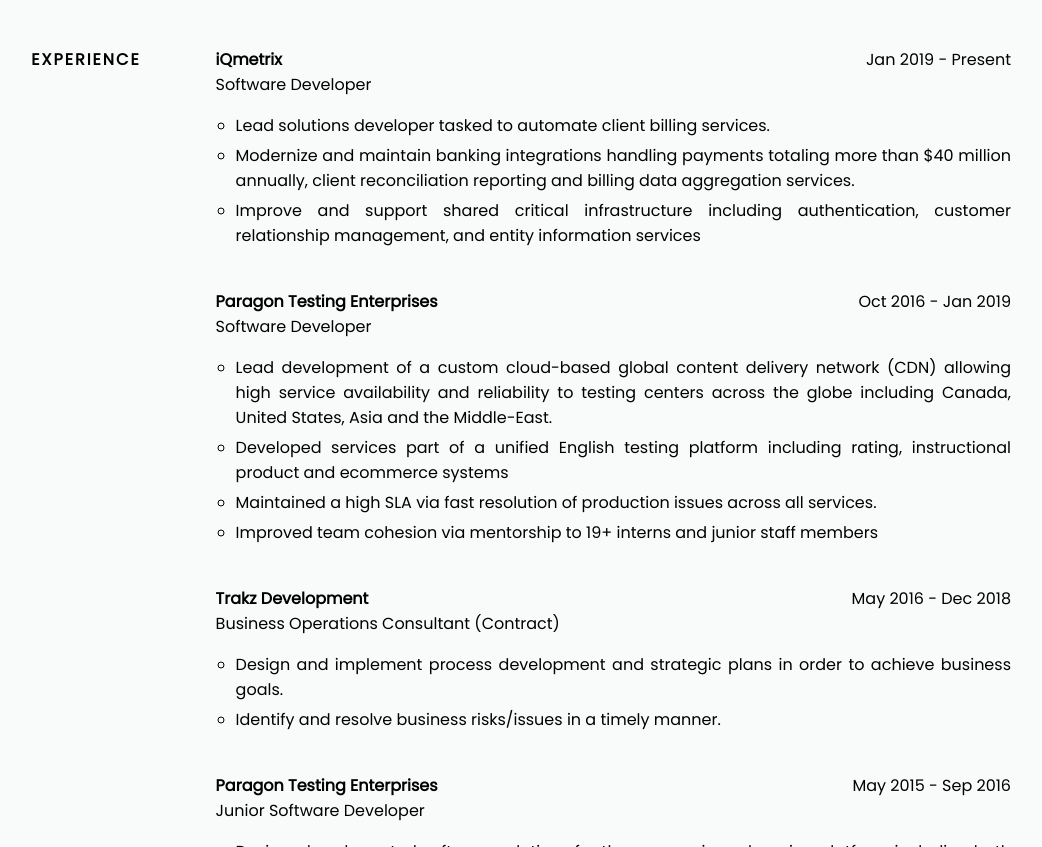
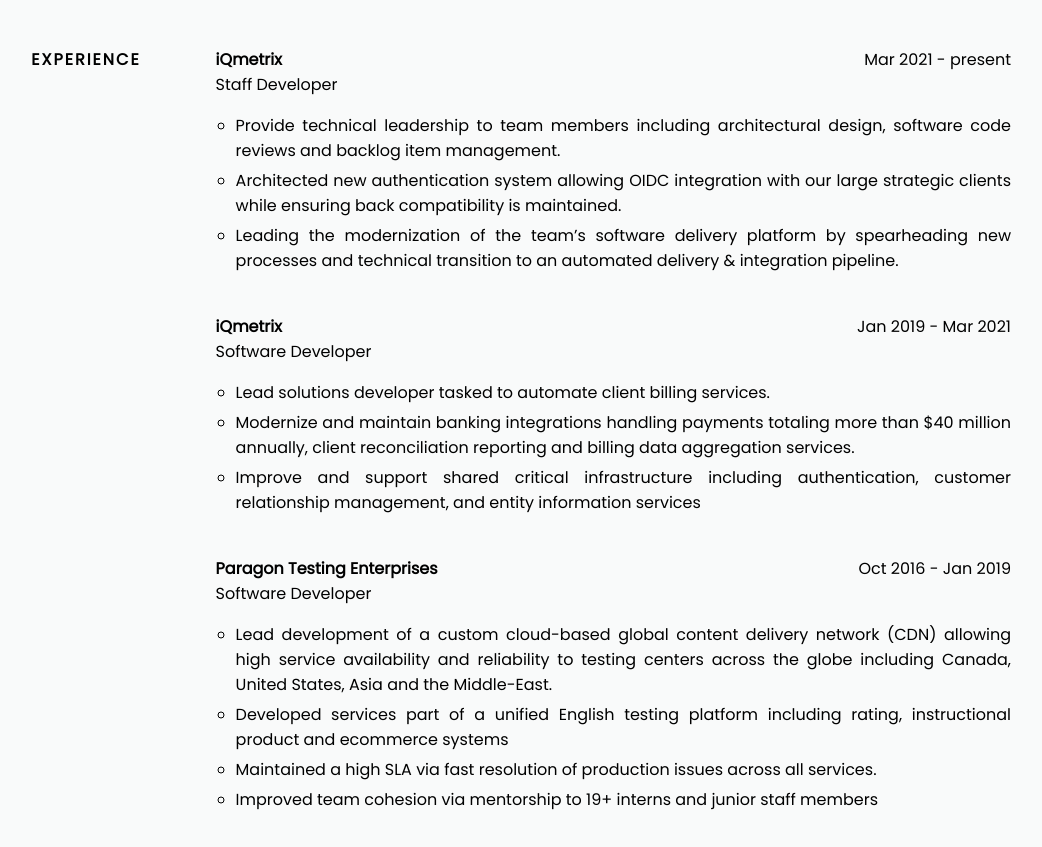
Before and after one commit to sammiechan/sammiechan.github.io, a plain HTML site: page index.html in a window 1280 px wide. Shown: the part 1059-1906 px from the top of the page, without its empty margins (141-1183 px from the left). Drawn offline with Linux system fonts and the light colour scheme.

Commit message:
Update index.html

```diff
--- a/index.html
+++ b/index.html
@@ -102,7 +102,19 @@
                     <div class="jobs">
                         <div class="job">
                             <div class="company-name">iQmetrix</div>
-                            <div class="role-time">Jan 2019 - Present</div>
+                            <div class="role-time">Mar 2021 - present</div>
+                            <div class="role-title">Staff Developer</div>
+                            <div class="description">
+                                <ul>
+                                    <li>Provide technical leadership to team members including architectural design, software code reviews and backlog item management.</li>
+                                    <li>Architected new authentication system allowing OIDC integration with our large strategic clients while ensuring back compatibility is maintained.</li>
+                                    <li>Leading the modernization of the team’s software delivery platform by spearheading new processes and technical transition to an automated delivery & integration pipeline.</li>
+                                </ul>
+                            </div>
+                        </div>
+                        <div class="job">
+                            <div class="company-name">iQmetrix</div>
+                            <div class="role-time">Jan 2019 - Mar 2021</div>
                             <div class="role-title">Software Developer</div>
                             <div class="description">
                                 <ul>
```
